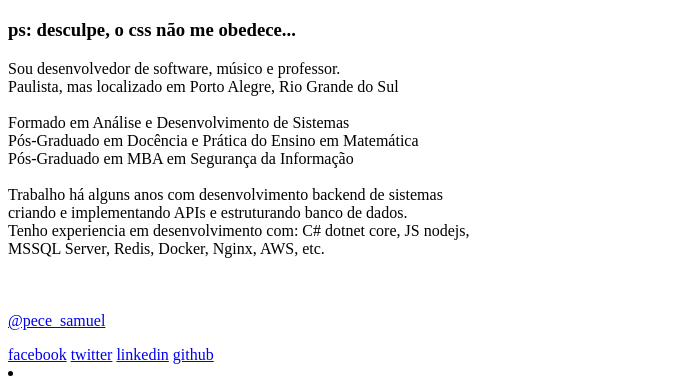
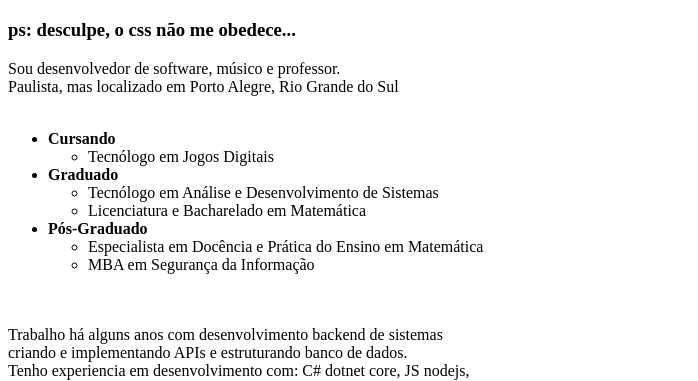
Before and after one commit to olvsamuel/olvsamuel.github.io, a plain HTML site: page index.html in a window 1280 px wide. Shown: the part 373-754 px from the top of the page, without its empty margins (0-698 px from the left). Drawn offline with Linux system fonts and the light colour scheme.

Commit message:
updated formacao

```diff
--- a/index.html
+++ b/index.html
@@ -17,11 +17,27 @@
             <br>
             Paulista, mas localizado em Porto Alegre, Rio Grande do Sul
             <br><br>
-            Formado em Análise e Desenvolvimento de Sistemas
-            <br>
-            Pós-Graduado em Docência e Prática do Ensino em Matemática
-            <br>
-            Pós-Graduado em MBA em Segurança da Informação
+        <ul>
+            <li><strong>Cursando</strong>
+                <ul>
+                    <li>Tecnólogo em Jogos Digitais</li>
+                </ul>
+            </li>
+            <li><strong>Graduado</strong>
+                <ul>
+                    <li>Tecnólogo em Análise e Desenvolvimento de Sistemas</li>
+                    <li>Licenciatura e Bacharelado em Matemática</li>
+                </ul>
+            </li>
+            <li><strong>Pós-Graduado</strong>
+                <ul>
+                    <li>Especialista em Docência e Prática do Ensino em Matemática</li>
+                    <li>MBA em Segurança da Informação</li>
+                </ul>
+            </li>
+        </ul>
+
+
         <br><br>
         Trabalho há alguns anos com desenvolvimento backend de sistemas
         <br>
@@ -52,9 +68,6 @@
             <h3><a href="https://github.com/olvsamuel" target="_blank">GITHUB</a></h3>
         </li>
         <li class="nav-item">
-            <h3><a href="https://podcasters.spotify.com/pod/show/nao-sei-tudo" target="_blank">PODCAST</a></h3>
-        </li>
-        <li class="nav-item">
             <h3><a href="https://www.youtube.com/@PCSamuel" target="_blank">YOUTUBE</a></h3>
         </li>
     </nav>
```
Lines whose indentation alone changed are shown as unchanged.
